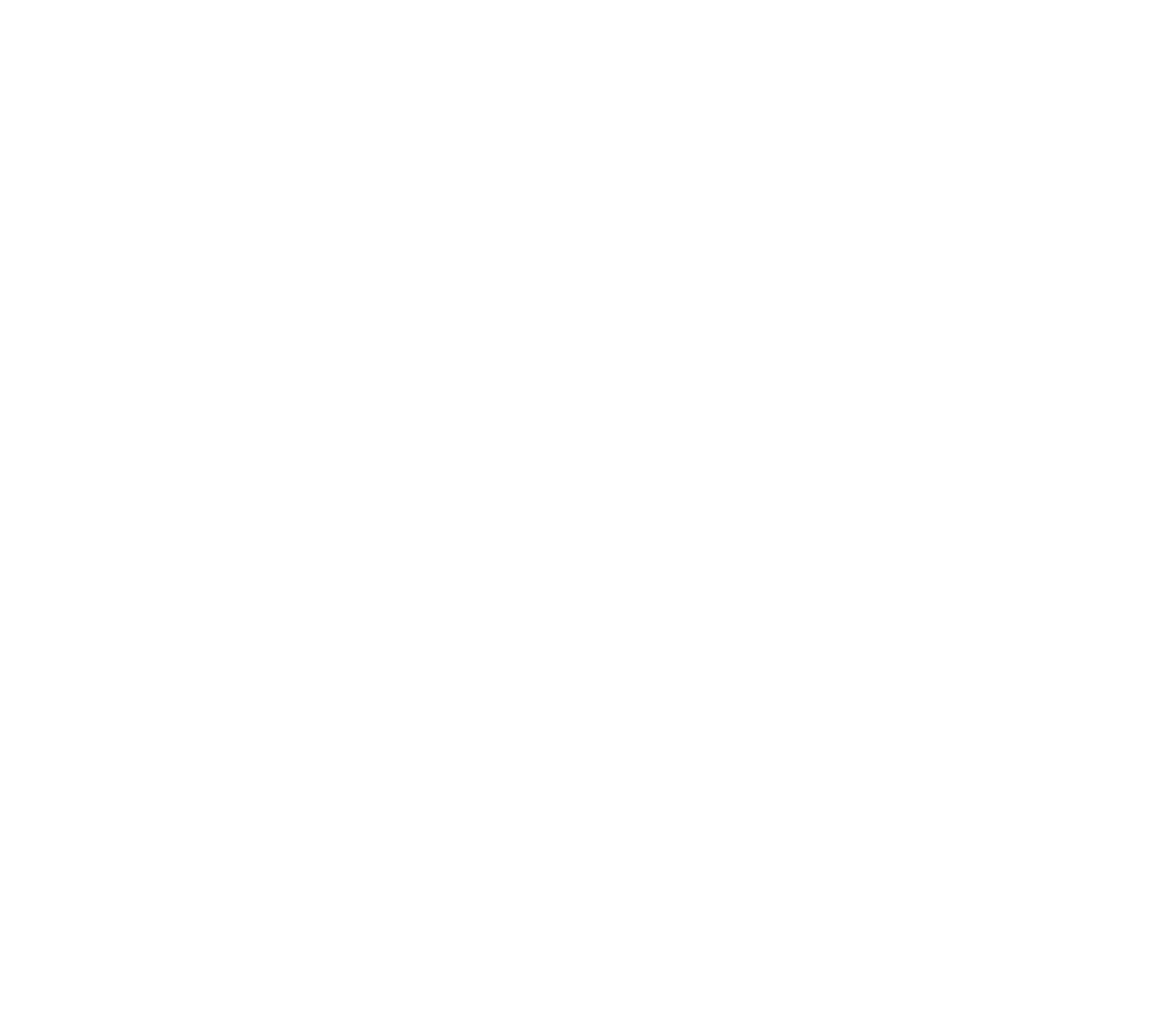
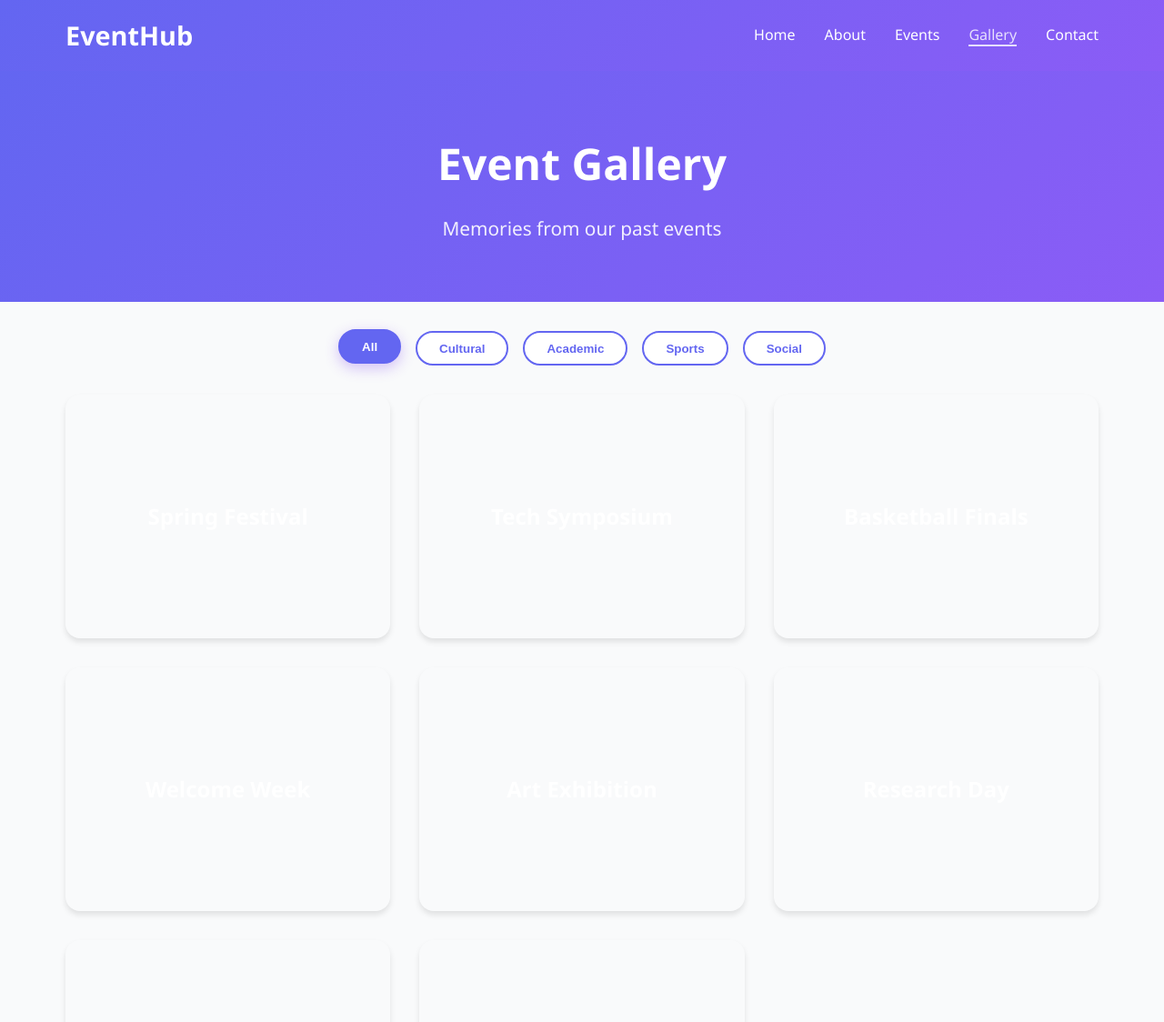
Before and after one commit to AbuHuraraDone/campus-events, a website: page src/gallery.html in a window 1280 px wide. Shown: the top 1124 px of the page at 91% size. Before the commit the page ends 800 px from the top, so only its background shows below. Drawn offline with Linux system fonts and the light colour scheme.

Commit message:
implimented gallery page

```diff
--- a/src/gallery.html
+++ b/src/gallery.html
@@ -0,0 +1,108 @@
+<!DOCTYPE html>
+<html lang="en">
+<head>
+    <meta charset="UTF-8">
+    <meta name="viewport" content="width=device-width, initial-scale=1.0">
+    <title>Event Gallery</title>
+    <link rel="stylesheet" href="../styles/style.css">
+</head>
+<body>
+    <header class="page-header">
+        <nav class="navbar">
+            <div class="logo">EventHub</div>
+            <ul class="nav-links">
+                <li><a href="index.html">Home</a></li>
+                <li><a href="destination.html">About</a></li>
+                <li><a href="packages.html">Events</a></li>
+                <li><a href="gallery.html" class="active">Gallery</a></li>
+                <li><a href="contact.html">Contact</a></li>
+            </ul>
+        </nav>
+    </header>
+
+    <main>
+        <section class="gallery-header">
+            <h1>Event Gallery</h1>
+            <p>Memories from our past events</p>
+        </section>
+
+        <section class="gallery-filters">
+            <button class="filter-btn active" data-filter="all">All</button>
+            <button class="filter-btn" data-filter="cultural">Cultural</button>
+            <button class="filter-btn" data-filter="academic">Academic</button>
+            <button class="filter-btn" data-filter="sports">Sports</button>
+            <button class="filter-btn" data-filter="social">Social</button>
+        </section>
+
+        <section class="gallery-grid">
+            <div class="gallery-item" data-category="cultural">
+                <div class="image-placeholder cultural">Spring Festival</div>
+                <div class="overlay">
+                    <h3>Spring Festival 2025</h3>
+                    <p>Cultural Celebration</p>
+                </div>
+            </div>
+
+            <div class="gallery-item" data-category="academic">
+                <div class="image-placeholder academic">Tech Symposium</div>
+                <div class="overlay">
+                    <h3>Tech Symposium</h3>
+                    <p>Academic Conference</p>
+                </div>
+            </div>
+
+            <div class="gallery-item" data-category="sports">
+                <div class="image-placeholder sports">Basketball Finals</div>
+                <div class="overlay">
+                    <h3>Championship Game</h3>
+                    <p>Sports Event</p>
+                </div>
+            </div>
+
+            <div class="gallery-item" data-category="social">
+                <div class="image-placeholder social">Welcome Week</div>
+                <div class="overlay">
+                    <h3>Freshman Orientation</h3>
+                    <p>Social Gathering</p>
+                </div>
+            </div>
+
+            <div class="gallery-item" data-category="cultural">
+                <div class="image-placeholder cultural">Art Exhibition</div>
+                <div class="overlay">
+                    <h3>Student Art Show</h3>
+                    <p>Cultural Event</p>
+                </div>
+            </div>
+
+            <div class="gallery-item" data-category="academic">
+                <div class="image-placeholder academic">Research Day</div>
+                <div class="overlay">
+                    <h3>Research Presentation</h3>
+                    <p>Academic Showcase</p>
+                </div>
+            </div>
+
+            <div class="gallery-item" data-category="sports">
+                <div class="image-placeholder sports">Marathon</div>
+                <div class="overlay">
+                    <h3>Campus Marathon</h3>
+                    <p>Fitness Event</p>
+                </div>
+            </div>
+
+            <div class="gallery-item" data-category="social">
+                <div class="image-placeholder social">Winter Ball</div>
+                <div class="overlay">
+                    <h3>Winter Formal</h3>
+                    <p>Social Dance</p>
+                </div>
+            </div>
+        </section>
+    </main>
+
+    <footer>
+        <p>&copy; 2026 University Events. All rights reserved.</p>
+    </footer>
+</body>
+</html>
--- a/styles/style.css
+++ b/styles/style.css
@@ -612,3 +612,203 @@ footer {
         gap: 1rem;
     }
 }
+
+/* gallery.css - Gallery Page Styles */
+/* Header */
+.page-header {
+    background: linear-gradient(135deg, var(--primary-color), var(--secondary-color));
+    color: var(--white);
+    padding: 1rem 0;
+    box-shadow: 0 2px 10px rgba(0,0,0,0.1);
+}
+
+.navbar {
+    max-width: 1200px;
+    margin: 0 auto;
+    padding: 0 2rem;
+    display: flex;
+    justify-content: space-between;
+    align-items: center;
+}
+
+.logo {
+    font-size: 1.8rem;
+    font-weight: bold;
+}
+
+.nav-links {
+    display: flex;
+    list-style: none;
+    gap: 2rem;
+}
+
+.nav-links a {
+    color: var(--white);
+    text-decoration: none;
+    font-weight: 500;
+    transition: opacity 0.3s;
+}
+
+.nav-links a:hover,
+.nav-links a.active {
+    opacity: 0.8;
+    border-bottom: 2px solid var(--white);
+}
+
+/* Gallery Header */
+.gallery-header {
+    text-align: center;
+    padding: 4rem 2rem;
+    background: linear-gradient(135deg, var(--primary-color), var(--secondary-color));
+    color: var(--white);
+}
+
+.gallery-header h1 {
+    font-size: 3rem;
+    margin-bottom: 1rem;
+}
+
+.gallery-header p {
+    font-size: 1.3rem;
+    opacity: 0.9;
+}
+
+/* Filter Buttons */
+.gallery-filters {
+    max-width: 1200px;
+    margin: 2rem auto;
+    padding: 0 2rem;
+    display: flex;
+    justify-content: center;
+    gap: 1rem;
+    flex-wrap: wrap;
+}
+
+.filter-btn {
+    padding: 0.6rem 1.5rem;
+    border: 2px solid var(--primary-color);
+    background: var(--white);
+    color: var(--primary-color);
+    border-radius: 25px;
+    cursor: pointer;
+    font-weight: 600;
+    transition: all 0.3s;
+}
+
+.filter-btn:hover,
+.filter-btn.active {
+    background: var(--primary-color);
+    color: var(--white);
+    transform: translateY(-2px);
+    box-shadow: 0 5px 15px rgba(124, 58, 237, 0.3);
+}
+
+/* Gallery Grid */
+.gallery-grid {
+    max-width: 1200px;
+    margin: 2rem auto 4rem;
+    padding: 0 2rem;
+    display: grid;
+    grid-template-columns: repeat(auto-fill, minmax(280px, 1fr));
+    gap: 2rem;
+}
+
+/* Gallery Item */
+.gallery-item {
+    position: relative;
+    border-radius: 16px;
+    overflow: hidden;
+    box-shadow: 0 4px 6px rgba(0,0,0,0.1);
+    cursor: pointer;
+    transition: transform 0.3s;
+    aspect-ratio: 4/3;
+}
+
+.gallery-item:hover {
+    transform: scale(1.03);
+}
+
+.image-placeholder {
+    width: 100%;
+    height: 100%;
+    display: flex;
+    align-items: center;
+    justify-content: center;
+    color: var(--white);
+    font-size: 1.5rem;
+    font-weight: bold;
+    text-align: center;
+    padding: 1rem;
+}
+
+.image-placeholder.cultural {
+    background: linear-gradient(135deg, var(--cultural), #fbbf24);
+}
+
+.image-placeholder.academic {
+    background: linear-gradient(135deg, var(--academic), #60a5fa);
+}
+
+.image-placeholder.sports {
+    background: linear-gradient(135deg, var(--sports), #34d399);
+}
+
+.image-placeholder.social {
+    background: linear-gradient(135deg, var(--social), #f472b6);
+}
+
+/* Overlay */
+.overlay {
+    position: absolute;
+    bottom: 0;
+    left: 0;
+    right: 0;
+    background: linear-gradient(to top, rgba(0,0,0,0.8), transparent);
+    color: var(--white);
+    padding: 2rem 1.5rem 1.5rem;
+    transform: translateY(100%);
+    transition: transform 0.3s;
+}
+
+.gallery-item:hover .overlay {
+    transform: translateY(0);
+}
+
+.overlay h3 {
+    font-size: 1.3rem;
+    margin-bottom: 0.3rem;
+}
+
+.overlay p {
+    font-size: 0.95rem;
+    opacity: 0.9;
+}
+
+/* Footer */
+footer {
+    text-align: center;
+    padding: 2rem;
+    background-color: var(--text-dark);
+    color: var(--white);
+}
+
+/* Responsive */
+@media (max-width: 768px) {
+    .gallery-grid {
+        grid-template-columns: 1fr;
+    }
+
+    .navbar {
+        flex-direction: column;
+        gap: 1rem;
+    }
+
+    .gallery-filters {
+        gap: 0.5rem;
+    }
+
+    .filter-btn {
+        padding: 0.5rem 1rem;
+        font-size: 0.9rem;
+    }
+}
```
